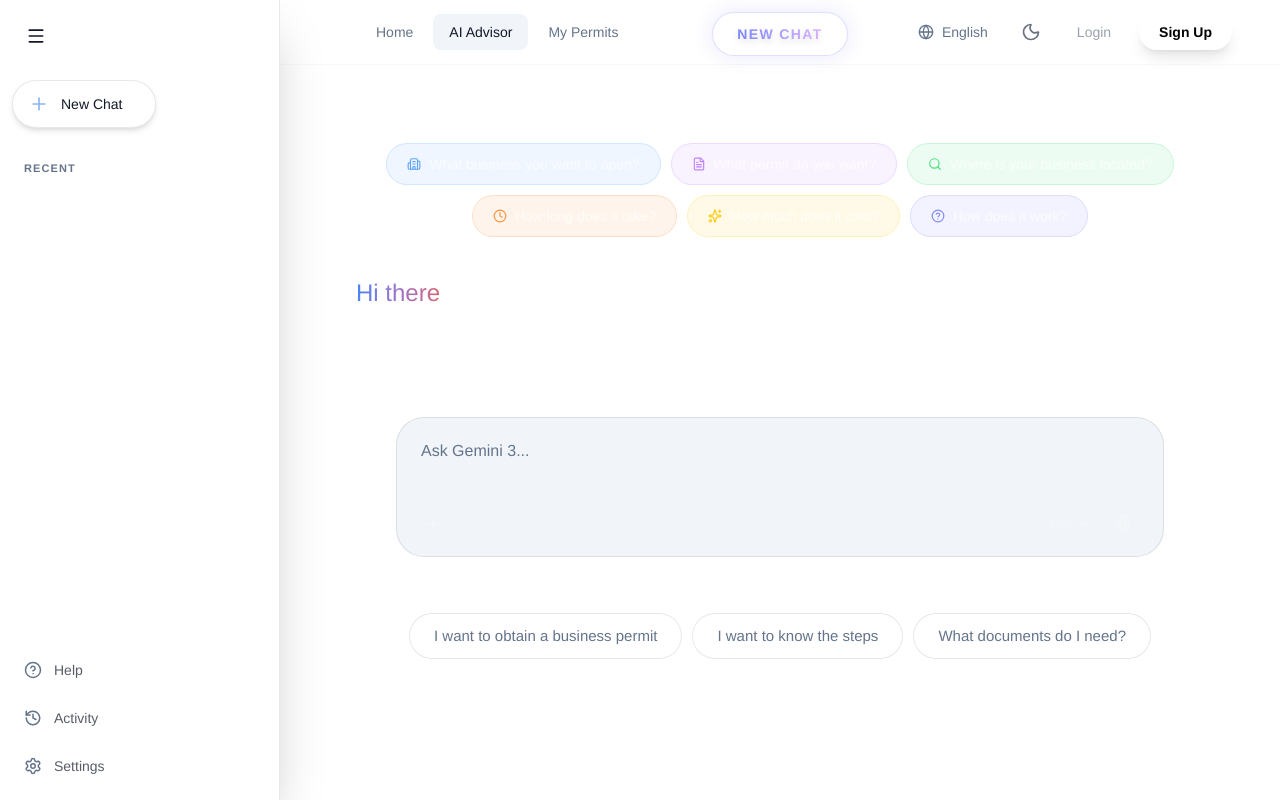
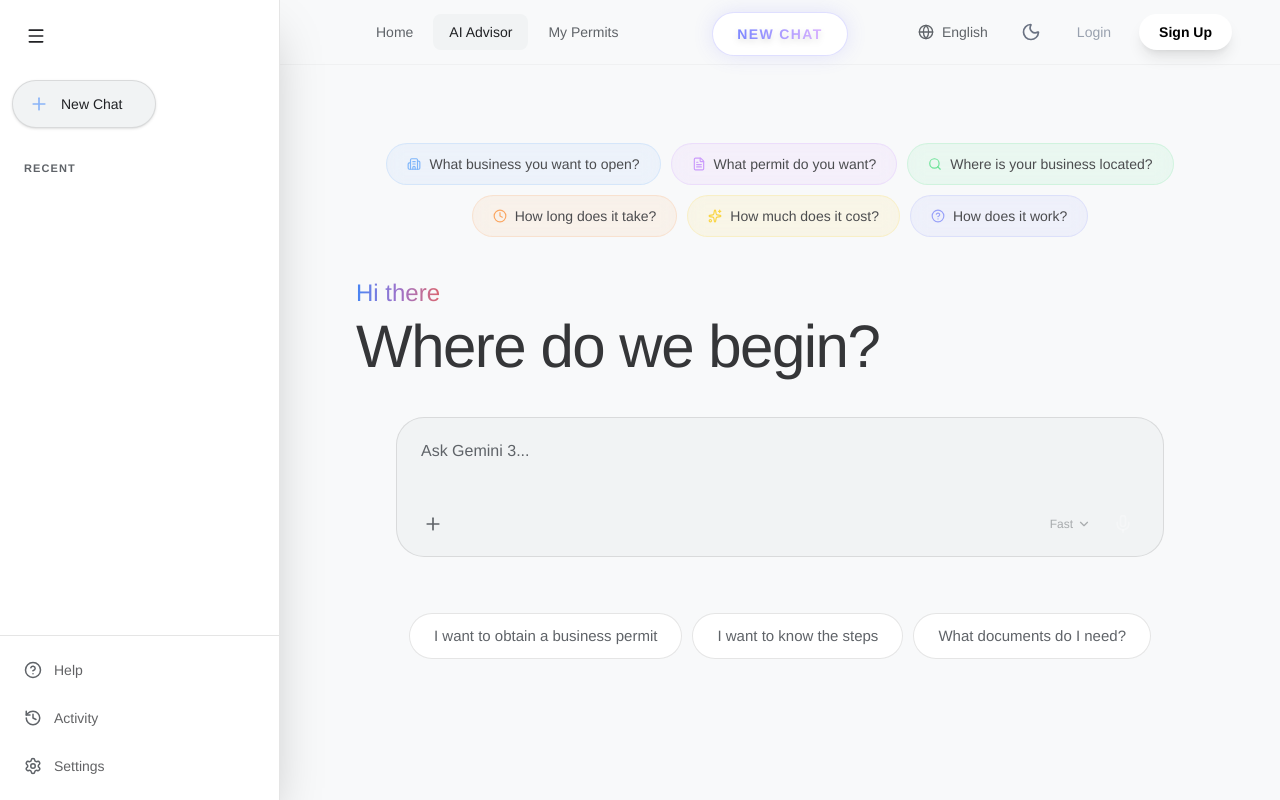
Before and after one commit to hamzax180/permitops-ai, a Next.js app: page /chat in a window 1280 px wide. Built offline with nearby package versions, Linux system fonts and the light colour scheme; a web font is replaced by a local one.

Commit message:
Refined White Mode aesthetics and fixed visibility issues in Chat and Dashboard

```diff
--- a/src/app/chat/page.tsx
+++ b/src/app/chat/page.tsx
@@ -306,7 +306,7 @@ export default function ChatPage() {
                   <div
                     key={i}
                     style={{ background: chip.bg, border: `1px solid ${chip.border}` }}
-                    className="text-white/70 text-sm py-2.5 px-5 rounded-full flex items-center gap-2 font-medium select-none backdrop-blur-sm"
+                    className="text-[var(--text)] opacity-80 text-sm py-2.5 px-5 rounded-full flex items-center gap-2 font-medium select-none backdrop-blur-sm"
                   >
                     {chip.icon && <chip.icon size={14} style={{ color: chip.color }} />}
                     {chip.label}
@@ -322,7 +322,7 @@ export default function ChatPage() {
                      {t('chat_welcome').replace('{name}', user?.fullName || (user?.email ? user.email.split('@')[0] : 'there'))}
                   </span>
                 </div>
-                <h1 className="text-4xl md:text-6xl font-medium tracking-tight text-white">
+                <h1 className="text-4xl md:text-6xl font-medium tracking-tight text-[var(--text)] opacity-90">
                   {t('chat_begin')}
                 </h1>
               </motion.div>
@@ -365,19 +365,19 @@ export default function ChatPage() {
                       />
                       <button
                         onClick={() => fileInputRef.current?.click()}
-                        className="p-2.5 text-white/30 hover:text-white hover:bg-white/5 rounded-full transition-all"
+                        className="p-2.5 text-[var(--muted)] hover:text-[var(--text)] hover:bg-[var(--surface-2)] rounded-full transition-all"
                         title="Upload Document"
                       >
                         <Plus size={20} />
                       </button>
                     </div>
                     <div className="flex items-center gap-1">
-                       <span className="text-xs font-medium text-white/30 flex items-center gap-1 cursor-pointer hover:text-white/60 transition-colors mr-2">
+                       <span className="text-xs font-medium text-[var(--muted)]/50 flex items-center gap-1 cursor-pointer hover:text-[var(--text)] transition-colors mr-2">
                          Fast <ChevronDown size={14} />
                        </span>
                        {input.trim() ? (
                         <button onClick={() => send()} disabled={busy}
-                          className="shrink-0 h-10 w-10 flex items-center justify-center rounded-full text-purple-400 hover:bg-white/10 transition-colors">
+                          className="shrink-0 h-10 w-10 flex items-center justify-center rounded-full text-purple-600 dark:text-purple-400 hover:bg-[var(--surface-2)] transition-colors">
                           <Send size={20} />
                         </button>
                       ) : (
@@ -445,10 +445,10 @@ export default function ChatPage() {
                               code: ({ node, className, children, ...props }) => {
                                 const match = /language-(\w+)/.exec(className || '');
                                 const isInline = !match && !className?.includes('language-');
-                                return isInline
-                                  ? <code className="bg-[var(--surface-2)] text-[#f28b82] px-1.5 py-0.5 rounded text-[14px] font-mono" {...props}>{children}</code>
-                                  : <div className="bg-[#0e0e0e] rounded-xl border border-white/5 overflow-hidden my-6"><div className="px-4 py-2 bg-white/5 text-[11px] text-white/40 font-mono uppercase tracking-widest border-b border-white/5">{match?.[1] || 'code'}</div><pre className="p-4 overflow-x-auto text-[14px] text-gray-300 font-mono leading-relaxed"><code {...props}>{children}</code></pre></div>
-                              }
+                                  return isInline
+                                   ? <code className="bg-[var(--surface-2)] text-[#f28b82] px-1.5 py-0.5 rounded text-[14px] font-mono" {...props}>{children}</code>
+                                   : <div className="bg-[#0e0e0e] rounded-xl border border-white/10 overflow-hidden my-6"><div className="px-4 py-2 bg-white/5 text-[11px] text-white/40 font-mono uppercase tracking-widest border-b border-white/10">{match?.[1] || 'code'}</div><pre className="p-4 overflow-x-auto text-[14px] text-gray-300 font-mono leading-relaxed"><code {...props}>{children}</code></pre></div>
+                               }
                             }}
                           >
                             {m.content}
@@ -470,13 +470,13 @@ export default function ChatPage() {
                 >
                   <div className="relative h-8 w-8 shrink-0 mr-4">
                     {/* Glowing rotating ring */}
-                    <div className="absolute inset-[-4px] rounded-full border-2 border-transparent border-t-purple-500 border-r-indigo-500 animate-spin opacity-70" />
-                    <div className="absolute inset-0 rounded-full bg-gradient-to-r from-indigo-500/20 to-purple-500/20 backdrop-blur-md flex items-center justify-center border border-white/10 shadow-[0_0_15px_rgba(168,85,247,0.4)]">
-                      <Sparkles size={14} className="text-purple-300 animate-pulse" />
+                    <div className="absolute inset-[-4px] rounded-full border-2 border-transparent border-t-indigo-500 border-r-purple-500 animate-spin opacity-70" />
+                    <div className="absolute inset-0 rounded-full bg-gradient-to-r from-indigo-500/20 to-purple-500/20 backdrop-blur-md flex items-center justify-center border border-[var(--border)] shadow-[0_0_15px_rgba(168,85,247,0.2)]">
+                      <Sparkles size={14} className="text-purple-500 dark:text-purple-300 animate-pulse" />
                     </div>
                   </div>
-                  <div className="py-2.5 px-5 rounded-2xl bg-[var(--surface-2)] border border-[var(--border)] relative overflow-hidden">
-                    <div className="absolute inset-0 bg-gradient-to-r from-transparent via-white/5 to-transparent animate-[shimmer-sweep_1.5s_infinite]" style={{ backgroundSize: '200% 100%' }} />
+                  <div className="py-2.5 px-5 rounded-2xl bg-[var(--surface)] border border-[var(--border)] relative overflow-hidden shadow-sm">
+                    <div className="absolute inset-0 bg-gradient-to-r from-transparent via-[var(--accent)]/5 to-transparent animate-[shimmer-sweep_1.5s_infinite]" style={{ backgroundSize: '200% 100%' }} />
                     <span className="text-[14px] font-bold bg-gradient-to-r from-indigo-400 to-purple-400 bg-clip-text text-transparent flex items-center gap-2">
                        Agent is thinking
                        <span className="flex gap-0.5 ml-1">
--- a/src/app/components/Sidebar.tsx
+++ b/src/app/components/Sidebar.tsx
@@ -71,7 +71,7 @@ export default function Sidebar({
       <div className="px-3 mb-4">
         <button
           onClick={onNewChat}
-          className={`group flex items-center justify-start gap-3 h-12 transition-all duration-300 rounded-full bg-[var(--bg)] hover:bg-[var(--surface-2)] border border-[var(--border)] shadow-md overflow-hidden ${
+          className={`group flex items-center justify-start gap-3 h-12 transition-all duration-300 rounded-full bg-[var(--surface-2)] hover:bg-[var(--border-2)]/10 border border-[var(--border)] shadow-sm overflow-hidden ${
             isExpanded ? 'w-36 px-4' : 'w-10 px-2.5 ml-1'
           }`}
         >
@@ -144,8 +144,8 @@ export default function Sidebar({
         )}
       </div>
 
-      {/* Bottom Actions */}
-      <div className="p-3 space-y-1 mt-auto border-t border-white/5">
+      {/* Bottom Actions — Ensuring crisp separation in both modes */}
+      <div className="p-3 space-y-1 mt-auto border-t border-[var(--border)] bg-[var(--surface)]/50">
         {[
           { icon: HelpCircle, label: t('sidebar_help'), color: 'text-[var(--muted)]' },
           { icon: History, label: t('sidebar_activity'), color: 'text-[var(--muted)]' },
--- a/src/app/dashboard/page.tsx
+++ b/src/app/dashboard/page.tsx
@@ -574,7 +574,7 @@ export default function Dashboard() {
                         transition={{ duration: 0.22, ease: 'easeInOut' }}
                         className="overflow-hidden"
                       >
-                        <div className="px-4 pb-4 pt-3 border-t border-white/[0.07] space-y-4">
+                        <div className="px-4 pb-4 pt-3 border-t border-[var(--border)] space-y-4">
                           {/* Manual instructions box */}
                           <div className="rounded-xl bg-[var(--surface-2)] border border-[var(--border)] p-3">
                             <p className="text-[13px] text-[var(--text)] opacity-80 leading-relaxed font-medium">{s.detail}</p>
--- a/src/app/globals.css
+++ b/src/app/globals.css
@@ -5,16 +5,16 @@
 
 /* ─── Flexible Theme Tokens ─── */
 :root {
-  --bg: #ffffff;
+  --bg: #f8f9fa;
   --surface: #ffffff;
-  --surface-2: #f1f5f9;
-  --border: rgba(0, 0, 0, 0.09);
-  --border-2: rgba(0, 0, 0, 0.15);
-  --accent: #a855f7;
-  --text: #111827;
-  --muted: #64748b;
+  --surface-2: #f1f3f4;
+  --border: rgba(0, 0, 0, 0.1);
+  --border-2: rgba(0, 0, 0, 0.16);
+  --accent: #4f46e5;
+  --text: #202124;
+  --muted: #5f6368;
   --radius: 16px;
-  --nav-bg: rgba(255, 255, 255, 0.95);
+  --nav-bg: rgba(255, 255, 255, 0.9);
 }
 
 .dark {
@@ -129,40 +129,47 @@ body {
   }
 
   .badge-purple {
-    background: rgba(168,85,247,0.15);
-    border: 1px solid rgba(168,85,247,0.35);
-    color: #d8b4fe;
-    backdrop-filter: blur(4px);
+    background: rgba(79, 70, 229, 0.1);
+    border: 1px solid rgba(79, 70, 229, 0.2);
+    color: #4f46e5;
   }
   .badge-green {
-    background: rgba(16,185,129,0.12);
-    border: 1px solid rgba(16,185,129,0.3);
-    color: #6ee7b7;
+    background: rgba(5, 150, 105, 0.1);
+    border: 1px solid rgba(5, 150, 105, 0.2);
+    color: #059669;
   }
   .badge-amber {
-    background: rgba(245,158,11,0.12);
-    border: 1px solid rgba(245,158,11,0.3);
-    color: #fcd34d;
+    background: rgba(217, 119, 6, 0.1);
+    border: 1px solid rgba(217, 119, 6, 0.2);
+    color: #d97706;
   }
   .badge-rose {
-    background: rgba(239,68,68,0.12);
-    border: 1px solid rgba(239,68,68,0.25);
-    color: #fca5a5;
+    background: rgba(225, 29, 72, 0.1);
+    border: 1px solid rgba(225, 29, 72, 0.2);
+    color: #e11d48;
   }
+
+  .dark .badge-purple { color: #d8b4fe; background: rgba(168,85,247,0.15); border-color: rgba(168,85,247,0.35); }
+  .dark .badge-green { color: #6ee7b7; background: rgba(16,185,129,0.12); border-color: rgba(16,185,129,0.3); }
+  .dark .badge-amber { color: #fcd34d; background: rgba(245,158,11,0.12); border-color: rgba(245,158,11,0.3); }
+  .dark .badge-rose { color: #fca5a5; background: rgba(239,68,68,0.12); border-color: rgba(239,68,68,0.25); }
 
   /* ----- Status pills ----- */
   .status-done {
     display: inline-flex; align-items: center; gap: 6px; padding: 3px 10px;
     border-radius: 999px; font-size: 0.65rem; font-weight: 700;
     letter-spacing: 0.06em; text-transform: uppercase;
-    background: rgba(16,185,129,0.12); border: 1px solid rgba(16,185,129,0.3); color: #6ee7b7;
+    background: rgba(5, 150, 105, 0.1); border: 1px solid rgba(5, 150, 105, 0.2); color: #059669;
   }
   .status-active {
     display: inline-flex; align-items: center; gap: 6px; padding: 3px 10px;
     border-radius: 999px; font-size: 0.65rem; font-weight: 700;
     letter-spacing: 0.06em; text-transform: uppercase;
-    background: rgba(168,85,247,0.12); border: 1px solid rgba(168,85,247,0.3); color: #d8b4fe;
+    background: rgba(79, 70, 229, 0.1); border: 1px solid rgba(79, 70, 229, 0.2); color: #4f46e5;
   }
+
+  .dark .status-done { background: rgba(16,185,129,0.12); border-color: rgba(16,185,129,0.3); color: #6ee7b7; }
+  .dark .status-active { background: rgba(168,85,247,0.12); border-color: rgba(168,85,247,0.3); color: #d8b4fe; }
   .status-pending {
     display: inline-flex; align-items: center; gap: 6px; padding: 3px 10px;
     border-radius: 999px; font-size: 0.65rem; font-weight: 700;
@@ -208,15 +215,18 @@ body {
     color: var(--muted);
   }
   .step-num-completed {
-    background: rgba(16,185,129,0.2);
-    border-color: rgba(16,185,129,0.4);
-    color: #6ee7b7;
+    background: rgba(5, 150, 105, 0.15);
+    border-color: rgba(5, 150, 105, 0.3);
+    color: #059669;
   }
   .step-num-inprogress {
-    background: rgba(168,85,247,0.2);
-    border-color: rgba(168,85,247,0.4);
-    color: #d8b4fe;
+    background: rgba(79, 70, 229, 0.15);
+    border-color: rgba(79, 70, 229, 0.3);
+    color: #4f46e5;
   }
+
+  .dark .step-num-completed { background: rgba(16,185,129,0.2); border-color: rgba(16,185,129,0.4); color: #6ee7b7; }
+  .dark .step-num-inprogress { background: rgba(168,85,247,0.2); border-color: rgba(168,85,247,0.4); color: #d8b4fe; }
 
   /* ----- Stat card gradient text ----- */
   .stat-value-emerald {
@@ -302,13 +312,16 @@ body {
   display: inline-flex; align-items: center; gap: 4px;
   padding: 2px 8px; border-radius: 6px; font-size: 0.6rem; font-weight: 800;
   letter-spacing: 0.06em; text-transform: uppercase;
-  background: rgba(168,85,247,0.15); border: 1px solid rgba(168,85,247,0.3);
-  color: #c084fc;
+  background: rgba(79, 70, 229, 0.1); border: 1px solid rgba(79, 70, 229, 0.2);
+  color: #4f46e5;
 }
 .human-chip {
   display: inline-flex; align-items: center; gap: 4px;
   padding: 2px 8px; border-radius: 6px; font-size: 0.6rem; font-weight: 800;
   letter-spacing: 0.06em; text-transform: uppercase;
-  background: rgba(14,165,233,0.12); border: 1px solid rgba(14,165,233,0.25);
-  color: #7dd3fc;
+  background: rgba(14, 165, 233, 0.1); border: 1px solid rgba(14, 165, 233, 0.2);
+  color: #0284c7;
 }
+
+.dark .agent-chip { background: rgba(168,85,247,0.15); border-color: rgba(168,85,247,0.3); color: #c084fc; }
+.dark .human-chip { background: rgba(14,165,233,0.12); border-color: rgba(14,165,233,0.25); color: #7dd3fc; }
```
